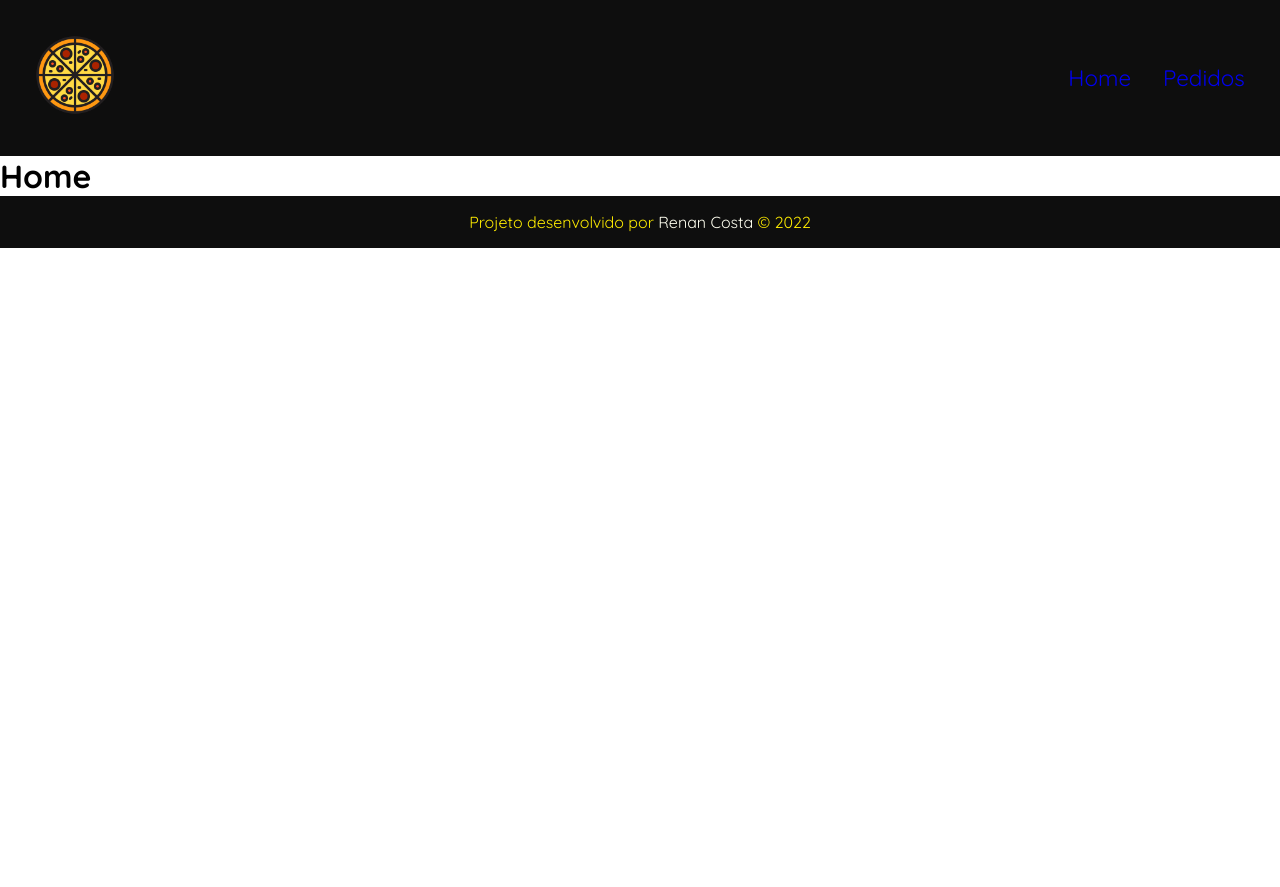
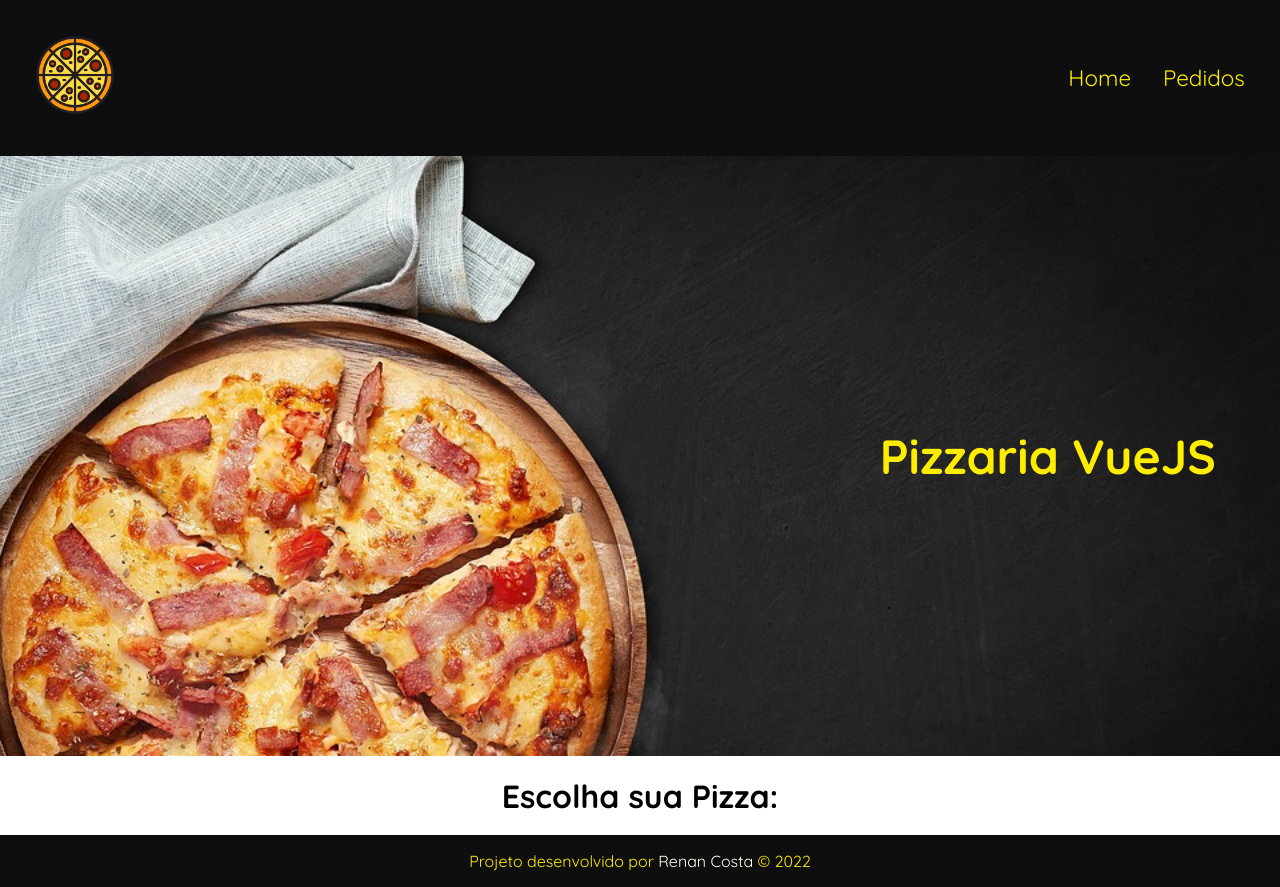
Before and after one commit to RenanppCosta/pizzaria-vue.js, a Vue app: page / in a window 1280 px wide. Before the commit the page ends 800 px from the top, so only its background shows below. Built offline with nearby package versions, Linux system fonts and the light colour scheme.

Commit message:
banner created

```diff
--- /dev/null
+++ b/components/Banner.vue
@@ -0,0 +1,34 @@
+<template>
+    <div id="main_banner">
+        <h1>Pizzaria VueJS</h1>
+    </div>
+</template>
+
+<script>
+export default {
+    name:"Banner"
+}
+</script>
+
+<style scoped>
+#main_banner{
+    background-image: url("/img/background-pizza.jpg");
+    background-size: cover;
+    height: 600px;
+    display: flex;
+    align-items: center;
+    justify-content: end;
+}
+
+#main_banner h1{
+    font-size: 3rem;
+    color:#ffed00;
+    margin-right: 4rem;
+}
+
+@media(max-width:800px){
+    #main_banner h1{
+    display: none;
+}
+}
+</style>
--- a/components/Header.vue
+++ b/components/Header.vue
@@ -33,7 +33,7 @@ export default {
 
     #nav a{
         text-decoration: none;
-
+        color:#ffed00;
         font-size: 1.4rem;
         margin: 1rem;
         transition: 0.3s ease-in-out;
@@ -42,4 +42,11 @@ export default {
     #nav a:hover{
         color: #fffff0;
     }
+
+    @media(max-width:460px){
+        #nav a{
+            font-size: 1rem;
+        }
+    }
+
 </style>
--- a/index.html
+++ b/index.html
@@ -2,9 +2,9 @@
 <html lang="en">
   <head>
     <meta charset="UTF-8" />
-    <link rel="icon" type="image/svg+xml" href="/vite.svg" />
+    <link rel="icon" type="image/png" href="/img/pizza.png" />
     <meta name="viewport" content="width=device-width, initial-scale=1.0" />
-    <title></title>
+    <title>Pizzaria VueJS</title>
   </head>
   <body>
     <div id="app"></div>
--- a/views/Home.vue
+++ b/views/Home.vue
@@ -1,11 +1,26 @@
 <template>
-    <div class="home">
-        <h1>Home</h1>
+    <Banner/>
+    <div class="main_container">
+        <h1>Escolha sua Pizza:</h1>
     </div>
 </template>
 
 <script>
+import Banner from "../components/Banner.vue"
+
 export default {
-    name: "Home"
+    name: "Home",
+    components:{
+        Banner
+    }
 }
 </script>
+
+<style scoped>
+.main_container{
+    display: flex;
+    align-items: center;
+    justify-content: center;
+    padding: 1.2rem;
+}
+</style>
```
